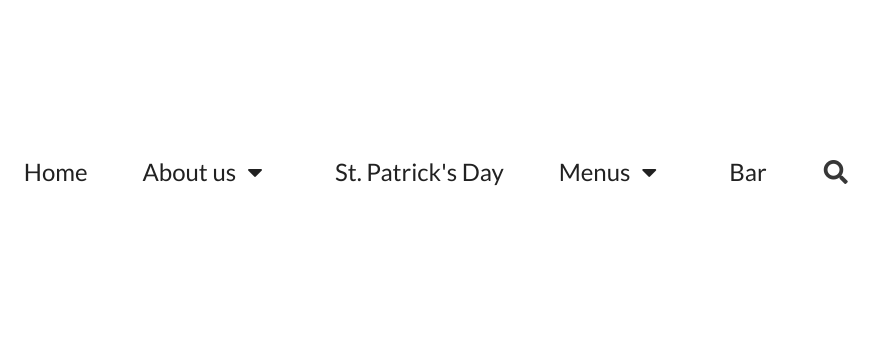
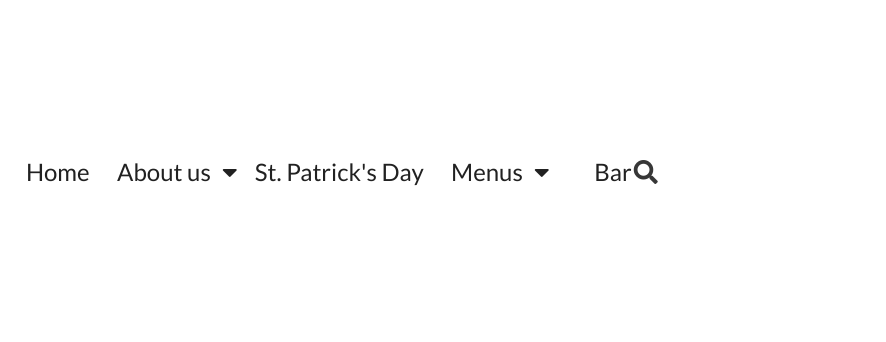
Before and after one commit to williamycsiu/murphys, a plain HTML site: page index.html in a window 1280 px wide. Shown: the top 342 px of the page, 535-1421 px from the left, 886 px wide, since content can reach past the window. Drawn offline with nearby package versions, Linux system fonts and the light colour scheme.

Commit message:
adding fitted

```diff
--- a/index.html
+++ b/index.html
@@ -16,15 +16,15 @@
     <img class="ui image item" src="http://murphyshawaii.com/media/2014/04/murphyshawaii.png">
 
     <a class="right item">Home</a>
-    <div class="ui dropdown item">
+    <div class="ui fitted dropdown item">
       <div class="text">About us
         <i class="dropdown icon"></i>
       </div>
       <div class="menu">
-        <div class="item">Empty Cart</div>
+        <div class="fitted item">Empty Cart</div>
       </div>
     </div>
-    <a class="item">St. Patrick's Day</a>
+    <a class="fitted item">St. Patrick's Day</a>
     <div class="ui dropdown item">
       <div class="text">Menus
         <i class="dropdown icon"></i>
@@ -33,8 +33,8 @@
         <div class="item">Empty Cart</div>
       </div>
     </div>
-    <a class="item">Bar</a>
-    <a class="item"><i class="search icon"></i></a>
+    <a class="fitted item">Bar</a>
+    <a class="fitted item"><i class="search icon"></i></a>
   </div>
 </div>
 
```
